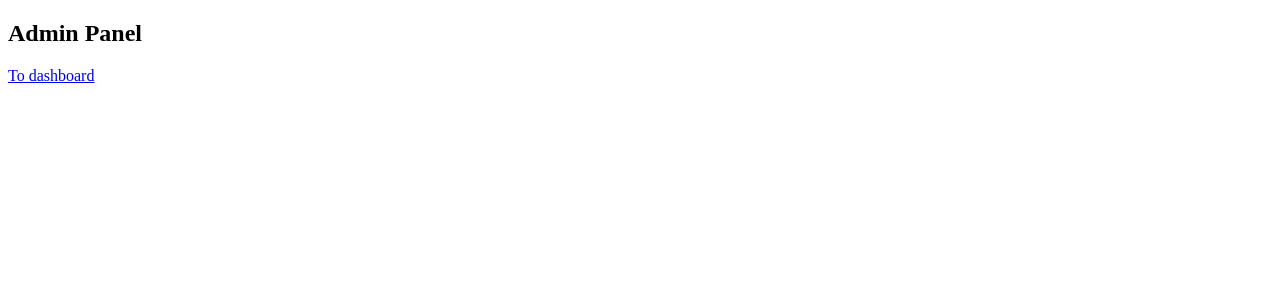
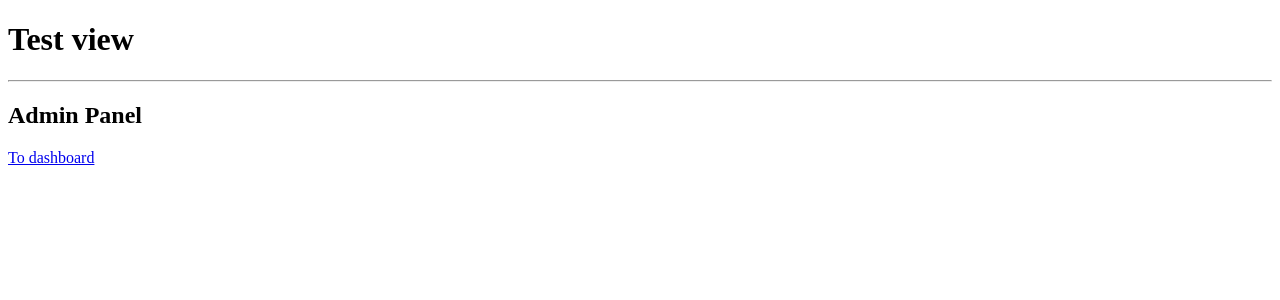
Before and after one commit to Sergey-Nag/mf-admin-app, a React app: page / in a window 1280 px wide. Shown: the top 300 px of the page. Built offline with nearby package versions, Linux system fonts and the light colour scheme.

Commit message:
page view

```diff
--- a/src/App.js
+++ b/src/App.js
@@ -60,6 +60,8 @@ const Dashboard = () => {
 }
 const App = ({ basename = ''}) => (
     <div>
+        <h1>Test view</h1>
+        <hr />
         <BrowserRouter basename={basename}>
             <Routes>
                 <Route path='/' element={<Main />} />
```
